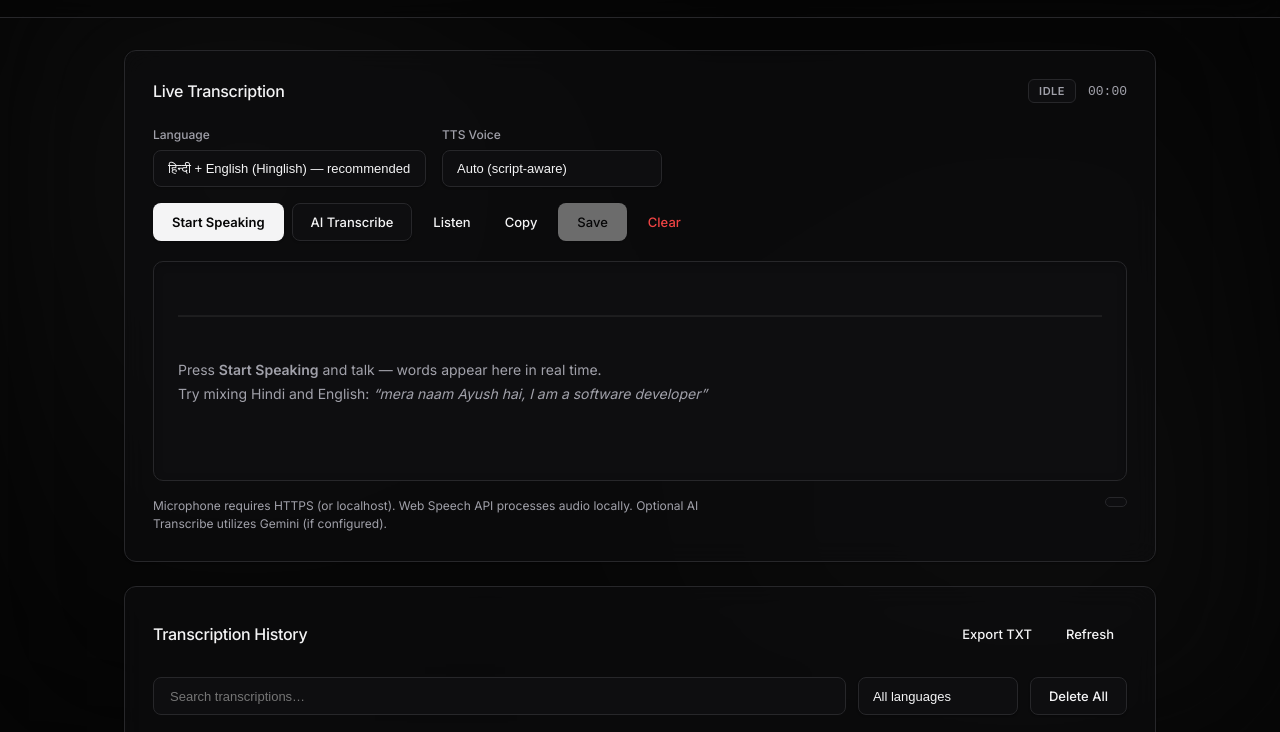
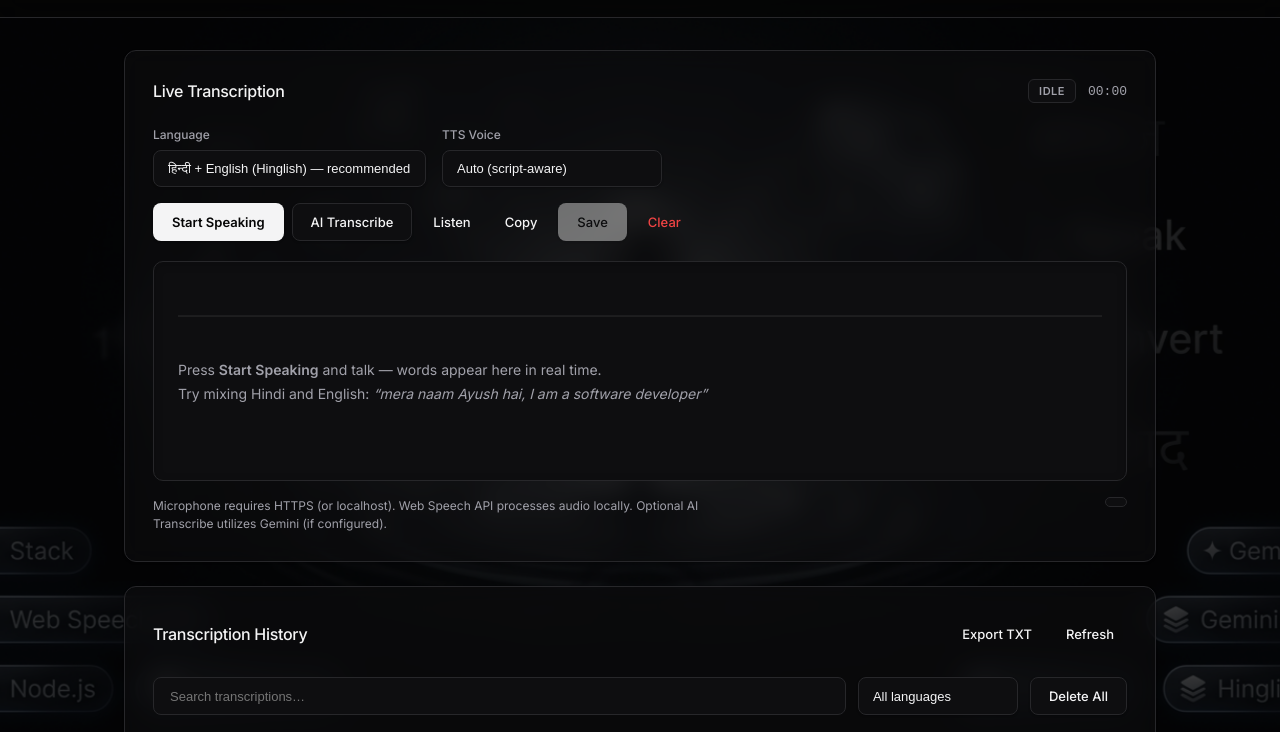
Before and after one commit to theenterenterprises05/speech2text-pro, a website with bundled scripts: page public/index.html in a window 1280 px wide. Shown: the part 62-794 px from the top of the page. Built offline with nearby package versions, Linux system fonts and the light colour scheme.

Commit message:
feat: add Gemini-generated dynamic background (mic + waveform + Devanagari + tech stack badges)

```diff
--- a/public/style.css
+++ b/public/style.css
@@ -29,23 +29,35 @@ body {
   position: fixed;
   top: 0; left: 0; width: 100vw; height: 100vh;
   z-index: -1;
-  background-color: var(--bg);
-  background-image:
-    radial-gradient(circle at 20% 30%, rgba(255, 255, 255, 0.04) 0%, transparent 40%),
-    radial-gradient(circle at 80% 70%, rgba(255, 255, 255, 0.03) 0%, transparent 45%);
-  filter: blur(80px);
-  animation: bg-drift 15s infinite alternate ease-in-out;
-  transition: background-image 0.8s ease, filter 0.8s ease;
+  background-image: url('bg.jpg');
+  background-size: cover;
+  background-position: center;
+  background-repeat: no-repeat;
+  animation: bg-breathe 20s infinite alternate ease-in-out;
+  transition: all 1.2s ease;
 }
+/* Dark overlay so UI text stays readable */
+#dynamic-bg::after {
+  content: '';
+  position: absolute;
+  inset: 0;
+  background: rgba(5, 5, 5, 0.78);
+  transition: background 1.2s ease;
+}
+/* When recording: reveal the background more dramatically */
 #dynamic-bg.active-recording {
-  background-image:
-    radial-gradient(circle at 20% 30%, rgba(255, 255, 255, 0.08) 0%, transparent 50%),
-    radial-gradient(circle at 80% 70%, rgba(255, 255, 255, 0.06) 0%, transparent 55%);
-  filter: blur(60px);
+  animation: bg-pulse 3s infinite alternate ease-in-out;
 }
-@keyframes bg-drift {
-  0% { transform: scale(1) translate(0, 0); }
-  100% { transform: scale(1.05) translate(-2%, 2%); }
+#dynamic-bg.active-recording::after {
+  background: rgba(5, 5, 5, 0.55);
+}
+@keyframes bg-breathe {
+  0%   { transform: scale(1)    translateY(0px); }
+  100% { transform: scale(1.04) translateY(-8px); }
+}
+@keyframes bg-pulse {
+  0%   { transform: scale(1.02) translateY(-4px); filter: brightness(1.0); }
+  100% { transform: scale(1.06) translateY(-12px); filter: brightness(1.15); }
 }
 
 /* ---------- topbar ---------- */
```
Also changed, not shown: public/bg.jpg (added).
